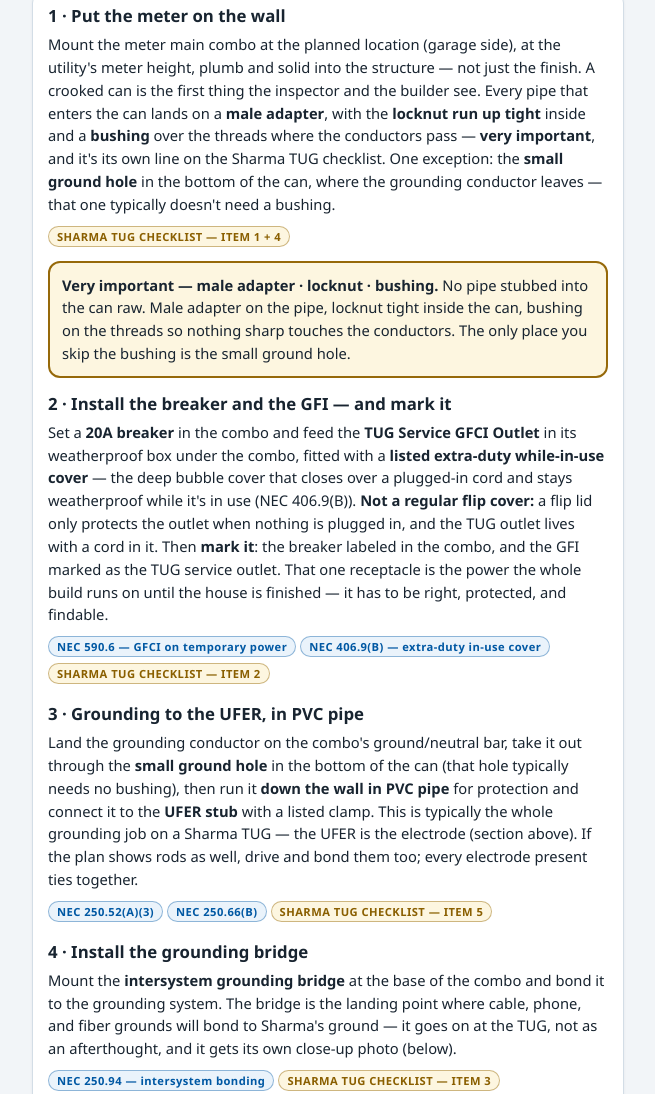
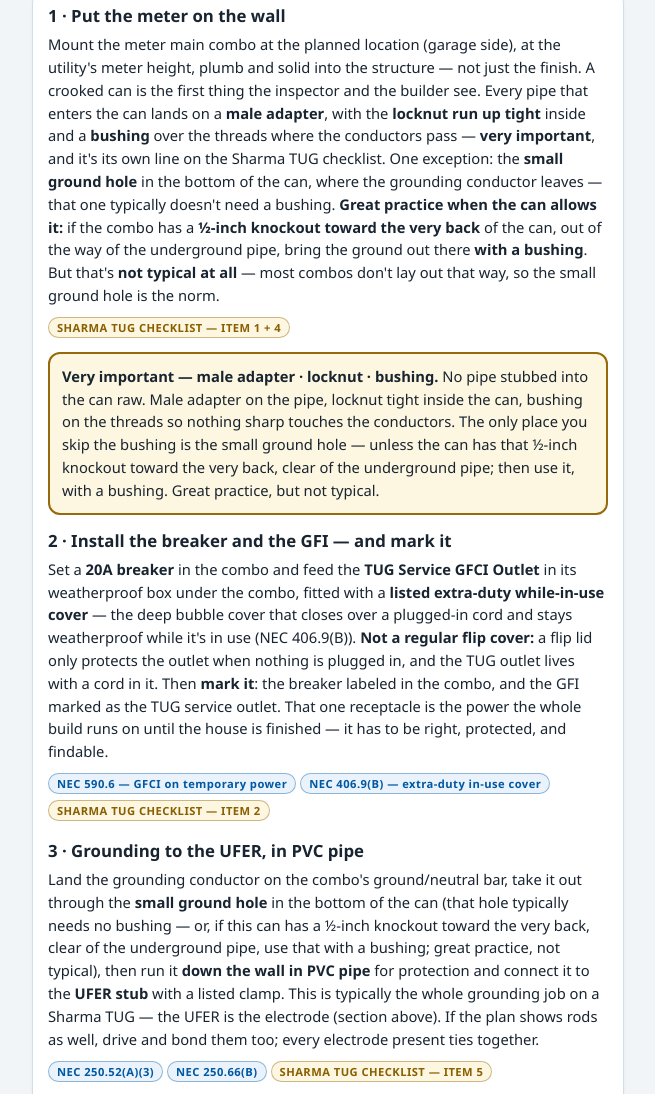
Before and after one commit to Sharmaelechvac/sharma-education, a plain HTML site: page docs/meter-main-combo/index.html in a window 1280 px wide. Shown: the part 3777-4871 px from the top of the page, without its empty margins (312-967 px from the left). Drawn offline with Linux system fonts and the light colour scheme.

Commit message:
Ground-hole nuance per Sanjay: great practice to bushing the ground through a 1/2-in KO toward the very back of the can, clear of the underground pipe — but not typical at all

```diff
--- a/docs/meter-main-combo/index.html
+++ b/docs/meter-main-combo/index.html
@@ -209,14 +209,14 @@
     <h2>The TUG process — step by step</h2>
     <div class="card">
       <h3>1 · Put the meter on the wall</h3>
-      <p>Mount the meter main combo at the planned location (garage side), at the utility's meter height, plumb and solid into the structure — not just the finish. A crooked can is the first thing the inspector and the builder see. Every pipe that enters the can lands on a <b>male adapter</b>, with the <b>locknut run up tight</b> inside and a <b>bushing</b> over the threads where the conductors pass — <b>very important</b>, and it's its own line on the Sharma TUG checklist. One exception: the <b>small ground hole</b> in the bottom of the can, where the grounding conductor leaves — that one typically doesn't need a bushing.</p>
+      <p>Mount the meter main combo at the planned location (garage side), at the utility's meter height, plumb and solid into the structure — not just the finish. A crooked can is the first thing the inspector and the builder see. Every pipe that enters the can lands on a <b>male adapter</b>, with the <b>locknut run up tight</b> inside and a <b>bushing</b> over the threads where the conductors pass — <b>very important</b>, and it's its own line on the Sharma TUG checklist. One exception: the <b>small ground hole</b> in the bottom of the can, where the grounding conductor leaves — that one typically doesn't need a bushing. <b>Great practice when the can allows it:</b> if the combo has a <b>½-inch knockout toward the very back</b> of the can, out of the way of the underground pipe, bring the ground out there <b>with a bushing</b>. But that's <b>not typical at all</b> — most combos don't lay out that way, so the small ground hole is the norm.</p>
       <span class="sharma">SHARMA TUG CHECKLIST — ITEM 1 + 4</span>
-      <p style="margin-top:10px;padding:11px 12px;border:2px solid var(--gold);background:#fdf6e0;border-radius:12px"><b>Very important — male adapter · locknut · bushing.</b> No pipe stubbed into the can raw. Male adapter on the pipe, locknut tight inside the can, bushing on the threads so nothing sharp touches the conductors. The only place you skip the bushing is the small ground hole.</p>
+      <p style="margin-top:10px;padding:11px 12px;border:2px solid var(--gold);background:#fdf6e0;border-radius:12px"><b>Very important — male adapter · locknut · bushing.</b> No pipe stubbed into the can raw. Male adapter on the pipe, locknut tight inside the can, bushing on the threads so nothing sharp touches the conductors. The only place you skip the bushing is the small ground hole — unless the can has that ½-inch knockout toward the very back, clear of the underground pipe; then use it, with a bushing. Great practice, but not typical.</p>
       <h3 style="margin-top:14px">2 · Install the breaker and the GFI — and mark it</h3>
       <p>Set a <b>20A breaker</b> in the combo and feed the <b>TUG Service GFCI Outlet</b> in its weatherproof box under the combo, fitted with a <b>listed extra-duty while-in-use cover</b> — the deep bubble cover that closes over a plugged-in cord and stays weatherproof while it's in use (NEC 406.9(B)). <b>Not a regular flip cover:</b> a flip lid only protects the outlet when nothing is plugged in, and the TUG outlet lives with a cord in it. Then <b>mark it</b>: the breaker labeled in the combo, and the GFI marked as the TUG service outlet. That one receptacle is the power the whole build runs on until the house is finished — it has to be right, protected, and findable.</p>
       <span class="nec">NEC 590.6 — GFCI on temporary power</span><span class="nec">NEC 406.9(B) — extra-duty in-use cover</span><span class="sharma">SHARMA TUG CHECKLIST — ITEM 2</span>
       <h3 style="margin-top:14px">3 · Grounding to the UFER, in PVC pipe</h3>
-      <p>Land the grounding conductor on the combo's ground/neutral bar, take it out through the <b>small ground hole</b> in the bottom of the can (that hole typically needs no bushing), then run it <b>down the wall in PVC pipe</b> for protection and connect it to the <b>UFER stub</b> with a listed clamp. This is typically the whole grounding job on a Sharma TUG — the UFER is the electrode (section above). If the plan shows rods as well, drive and bond them too; every electrode present ties together.</p>
+      <p>Land the grounding conductor on the combo's ground/neutral bar, take it out through the <b>small ground hole</b> in the bottom of the can (that hole typically needs no bushing — or, if this can has a ½-inch knockout toward the very back, clear of the underground pipe, use that with a bushing; great practice, not typical), then run it <b>down the wall in PVC pipe</b> for protection and connect it to the <b>UFER stub</b> with a listed clamp. This is typically the whole grounding job on a Sharma TUG — the UFER is the electrode (section above). If the plan shows rods as well, drive and bond them too; every electrode present ties together.</p>
       <span class="nec">NEC 250.52(A)(3)</span><span class="nec">NEC 250.66(B)</span><span class="sharma">SHARMA TUG CHECKLIST — ITEM 5</span>
       <h3 style="margin-top:14px">4 · Install the grounding bridge</h3>
       <p>Mount the <b>intersystem grounding bridge</b> at the base of the combo and bond it to the grounding system. The bridge is the landing point where cable, phone, and fiber grounds will bond to Sharma's ground — it goes on at the TUG, not as an afterthought, and it gets its own close-up photo (below).</p>
@@ -236,7 +236,7 @@
         <tr><th>Item</th><th>TUG standard</th></tr>
         <tr><td>Meter combo</td><td>Siemens meter main — e.g. MM0202B1200, 200A main</td></tr>
         <tr><td>TUG outlet</td><td>GFCI receptacle on a 20A breaker, weatherproof box + <b>listed extra-duty while-in-use (bubble) cover — not a regular flip cover</b>, marked</td></tr>
-        <tr><td>Pipe entries</td><td><b>Male adapter + locknut + bushing</b> at every conduit entry — very important. Exception: the small ground hole, no bushing typically</td></tr>
+        <tr><td>Pipe entries</td><td><b>Male adapter + locknut + bushing</b> at every conduit entry — very important. Exception: the small ground hole, no bushing typically. Best practice if the can has a ½-in knockout toward the very back, clear of the underground pipe: ground out there, with a bushing — not typical</td></tr>
         <tr><td>Grounding — typical</td><td>To the UFER, conductor protected in PVC pipe</td></tr>
         <tr><td>UFER</td><td>20 ft min of ½-in rebar or bare #4 Cu, encased 2 in+ in the footing — 250.52(A)(3)</td></tr>
         <tr><td>GEC to UFER</td><td>#4 Cu is the largest required — 250.66(B)</td></tr>
@@ -268,7 +268,7 @@
         <li><b>Regular flip cover on the TUG GFI.</b> Wrong cover — a flip lid leaves a plugged-in cord exposed to the weather. The TUG outlet takes a listed extra-duty while-in-use (bubble) cover, per 406.9(B).</li>
         <li><b>Grounding left bare down the wall.</b> The grounding run to the UFER goes in PVC pipe for protection — that's the Sharma way and it's in the photos.</li>
         <li><b>No grounding bridge.</b> The intersystem bridge is part of the TUG, not a later trip. Forgotten bridge = return trip.</li>
-        <li><b>Loose locknuts, missing bushings, pipe stubbed in with no male adapter.</b> It's a named checklist item because it gets missed. Check every conduit entry — then leave the small ground hole alone, it doesn't take one.</li>
+        <li><b>Loose locknuts, missing bushings, pipe stubbed in with no male adapter.</b> It's a named checklist item because it gets missed. Check every conduit entry — then leave the small ground hole alone, it doesn't take one, typically.</li>
         <li><b>Cut or buried UFER stub, nobody told.</b> If the stub is damaged or missing, the foreman hears it from you that day.</li>
         <li><b>No wide shot.</b> The TUG isn't complete on paper until the complete wide shot is on the job record.</li>
       </ul>
```
